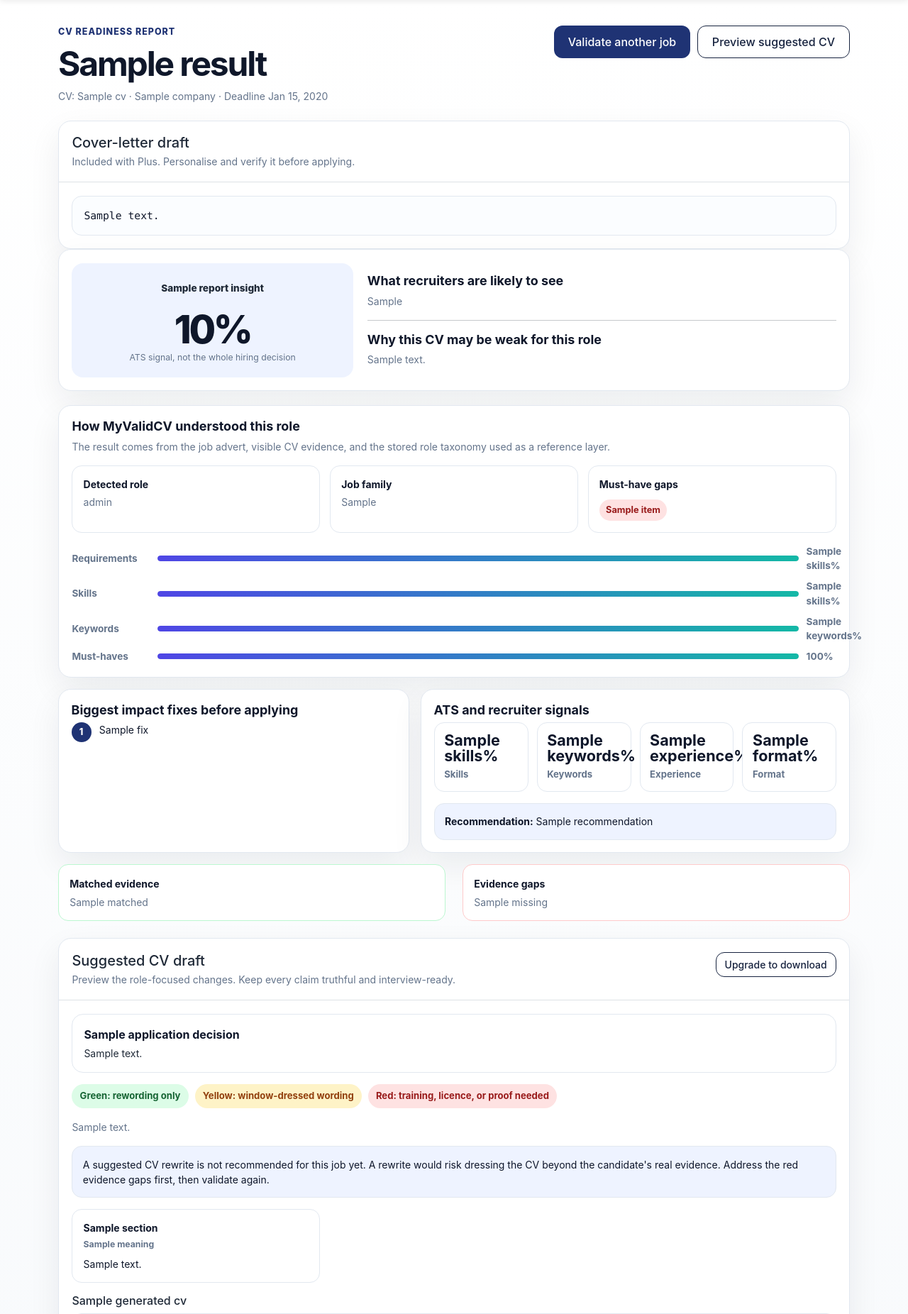
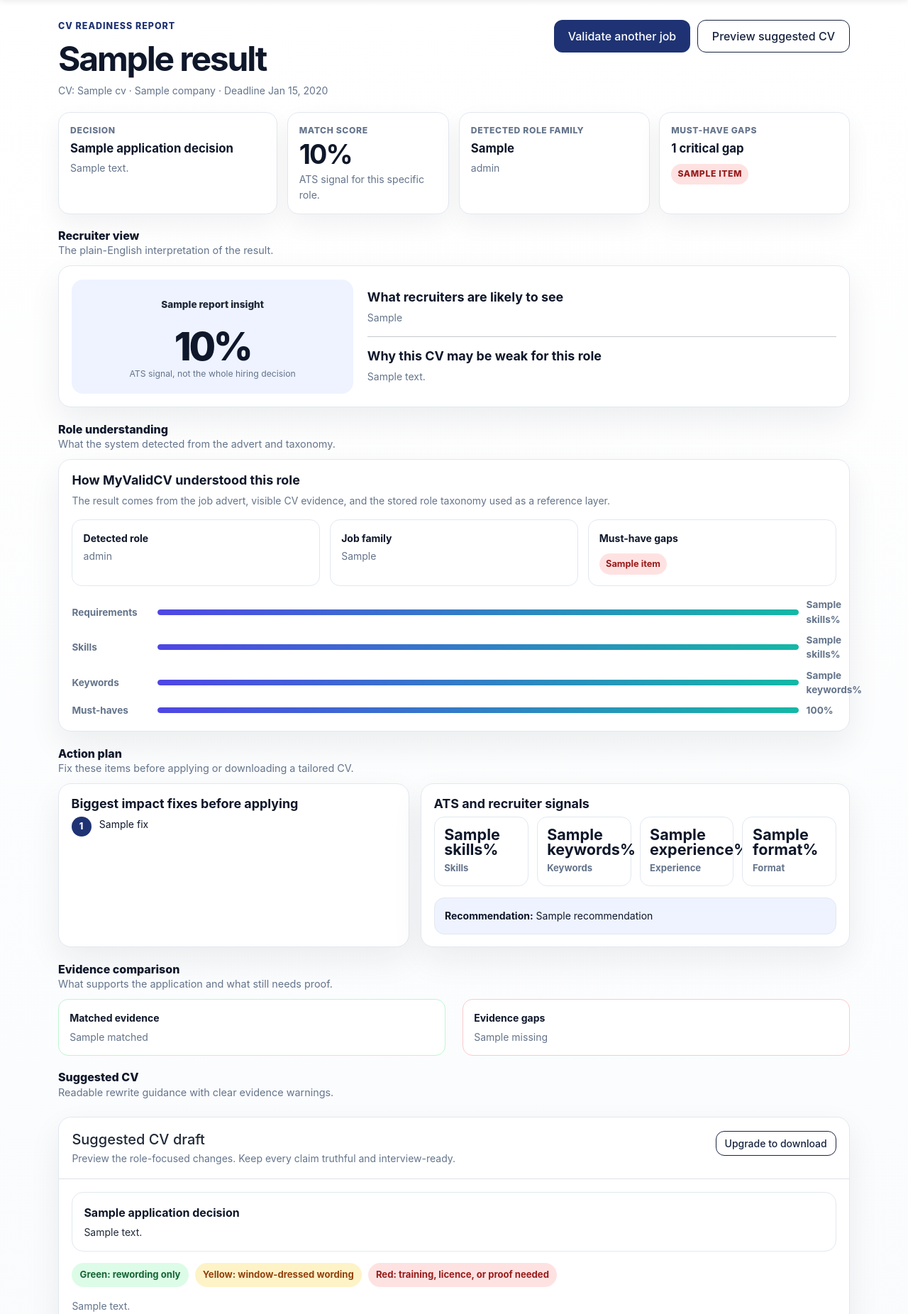
Before and after one commit to call07564221643-code/MyValidCV_Clean, a Django app: template templates/ats/result.html in a window 1280 px wide. Shown: the part 62-1914 px from the top of the page at 71% size. Run offline with Django 5.2, Linux system fonts and the light colour scheme; the template is opened without the code that fills it: most values are stand-ins (such as "Sample title", 1, 10 or a date in 2020).

Commit message:
Refine ATS report readability

```diff
--- a/templates/ats/result.html
+++ b/templates/ats/result.html
@@ -20,7 +20,7 @@
     .report-shell {
         min-height: calc(100vh - 84px);
         background: linear-gradient(180deg, #ffffff 0%, var(--report-bg) 100%);
-        padding: 2.25rem 0 3rem;
+        padding: 1.8rem 0 3rem;
     }
 
     .report-hero {
@@ -29,6 +29,71 @@
         gap: 1rem;
         align-items: start;
         margin-bottom: 1.25rem;
+    }
+
+    .summary-grid {
+        display: grid;
+        grid-template-columns: 1.15fr 0.85fr 1fr 1fr;
+        gap: 0.85rem;
+        margin-bottom: 1rem;
+    }
+
+    .summary-card {
+        background: var(--report-card);
+        border: 1px solid var(--report-line);
+        border-radius: 16px;
+        padding: 1rem;
+        box-shadow: 0 14px 34px rgba(15, 23, 42, 0.055);
+    }
+
+    .summary-card span {
+        color: var(--report-muted);
+        display: block;
+        font-size: 0.76rem;
+        font-weight: 760;
+        letter-spacing: 0.05em;
+        margin-bottom: 0.35rem;
+        text-transform: uppercase;
+    }
+
+    .summary-card strong {
+        color: var(--report-ink);
+        display: block;
+        font-size: 1.05rem;
+        line-height: 1.25;
+    }
+
+    .summary-card p {
+        color: var(--report-muted);
+        margin: 0.35rem 0 0;
+        font-size: 0.88rem;
+    }
+
+    .summary-score {
+        font-size: 2.35rem !important;
+        letter-spacing: -0.05em;
+        line-height: 1 !important;
+    }
+
+    .section-header {
+        display: flex;
+        justify-content: space-between;
+        align-items: end;
+        gap: 1rem;
+        margin: 1.35rem 0 0.65rem;
+    }
+
+    .section-header h2 {
+        color: var(--report-ink);
+        font-size: 1rem;
+        font-weight: 780;
+        margin: 0;
+    }
+
+    .section-header p {
+        color: var(--report-muted);
+        margin: 0;
+        font-size: 0.9rem;
     }
 
     .report-kicker {
@@ -75,7 +140,7 @@
         grid-template-columns: minmax(220px, 0.75fr) minmax(0, 1.25fr);
         gap: 1.25rem;
         align-items: center;
-        margin-bottom: 1.25rem;
+        margin-bottom: 1rem;
     }
 
     .readiness-decision {
@@ -450,6 +515,7 @@
         .signal-card,
         .skill-box,
         .intelligence-card,
+        .summary-card,
         .draft-output,
         .cv-change-card {
             background: #0b1224;
@@ -486,6 +552,7 @@
 
     @media (max-width: 991px) {
         .report-hero,
+        .summary-grid,
         .readiness-card,
         .report-grid {
             grid-template-columns: 1fr;
@@ -542,16 +609,45 @@
                 {% endif %}
             </div>
         </div>
-        <div class="report-card mt-4">
-            <div class="report-card-pad d-flex justify-content-between align-items-start gap-3 flex-wrap border-bottom">
-                <div><h2 class="h5 mb-1">Cover-letter draft</h2><p class="report-muted mb-0">Included with Plus. Personalise and verify it before applying.</p></div>
-                {% if result.generated_cover_letter and can_download %}<a href="{% url 'download_cover_letter' result.id %}" class="btn btn-primary btn-sm">Download TXT</a>{% endif %}
+
+        <div class="summary-grid" aria-label="Report summary">
+            <div class="summary-card">
+                <span>Decision</span>
+                <strong>{{ application_decision.label }}</strong>
+                <p>{{ application_decision.message }}</p>
             </div>
-            <div class="report-card-pad">
-                {% if result.generated_cover_letter %}<pre class="draft-output">{{ result.generated_cover_letter.content }}</pre>{% else %}<p class="report-muted mb-0">Upgrade to Plus to generate a tailored CV rewrite and cover letter for each validation.</p>{% endif %}
+            <div class="summary-card">
+                <span>Match score</span>
+                <strong class="summary-score">{{ breakdown.total }}%</strong>
+                <p>ATS signal for this specific role.</p>
+            </div>
+            <div class="summary-card">
+                <span>Detected role family</span>
+                <strong>{{ match_intelligence.detected_family }}</strong>
+                <p>{{ match_intelligence.detected_role }}</p>
+            </div>
+            <div class="summary-card">
+                <span>Must-have gaps</span>
+                {% if match_intelligence.missing_mandatory %}
+                    <strong>{{ match_intelligence.missing_mandatory|length }} critical gap{{ match_intelligence.missing_mandatory|length|pluralize }}</strong>
+                    <div class="gap-list">
+                        {% for item in match_intelligence.missing_mandatory|slice:":3" %}
+                            <span class="gap-pill must">{{ item }}</span>
+                        {% endfor %}
+                    </div>
+                {% else %}
+                    <strong>No critical gap detected</strong>
+                    <p>Review normal evidence gaps below.</p>
+                {% endif %}
             </div>
         </div>
 
+        <div class="section-header">
+            <div>
+                <h2>Recruiter view</h2>
+                <p>The plain-English interpretation of the result.</p>
+            </div>
+        </div>
         <div class="report-card report-card-pad readiness-card">
             <div class="readiness-decision">
                 <span class="readiness-pill {{ report_insights.readiness_class }}">{{ report_insights.readiness_label }}</span>
@@ -567,6 +663,12 @@
             </div>
         </div>
 
+        <div class="section-header">
+            <div>
+                <h2>Role understanding</h2>
+                <p>What the system detected from the advert and taxonomy.</p>
+            </div>
+        </div>
         <div class="report-card report-card-pad mb-3">
             <div class="report-copy mb-3">
                 <h2>How MyValidCV understood this role</h2>
@@ -618,6 +720,12 @@
             </div>
         </div>
 
+        <div class="section-header">
+            <div>
+                <h2>Action plan</h2>
+                <p>Fix these items before applying or downloading a tailored CV.</p>
+            </div>
+        </div>
         <div class="report-grid">
             <div class="report-card report-panel">
                 <h2>Biggest impact fixes before applying</h2>
@@ -642,6 +750,12 @@
             </div>
         </div>
 
+        <div class="section-header">
+            <div>
+                <h2>Evidence comparison</h2>
+                <p>What supports the application and what still needs proof.</p>
+            </div>
+        </div>
         <div class="row g-4">
             <div class="col-lg-6">
                 <div class="skill-box good">
@@ -669,6 +783,12 @@
             </div>
         </div>
 
+        <div class="section-header">
+            <div>
+                <h2>Suggested CV</h2>
+                <p>Readable rewrite guidance with clear evidence warnings.</p>
+            </div>
+        </div>
         <div id="suggestedCv" class="report-card mt-4">
             <div class="report-card-pad d-flex justify-content-between align-items-start gap-3 flex-wrap border-bottom">
                 <div>
@@ -724,6 +844,22 @@
                 {% endif %}
             </div>
         </div>
+
+        <div class="section-header">
+            <div>
+                <h2>Cover letter</h2>
+                <p>Use this after the CV evidence has been checked.</p>
+            </div>
+        </div>
+        <div class="report-card">
+            <div class="report-card-pad d-flex justify-content-between align-items-start gap-3 flex-wrap border-bottom">
+                <div><h2 class="h5 mb-1">Cover-letter draft</h2><p class="report-muted mb-0">Included with Plus. Personalise and verify it before applying.</p></div>
+                {% if result.generated_cover_letter and can_download %}<a href="{% url 'download_cover_letter' result.id %}" class="btn btn-primary btn-sm">Download TXT</a>{% endif %}
+            </div>
+            <div class="report-card-pad">
+                {% if result.generated_cover_letter %}<pre class="draft-output">{{ result.generated_cover_letter.content }}</pre>{% else %}<p class="report-muted mb-0">Upgrade to Plus to generate a tailored CV rewrite and cover letter for each validation.</p>{% endif %}
+            </div>
+        </div>
     </div>
 </section>
 {% endblock %}
```
